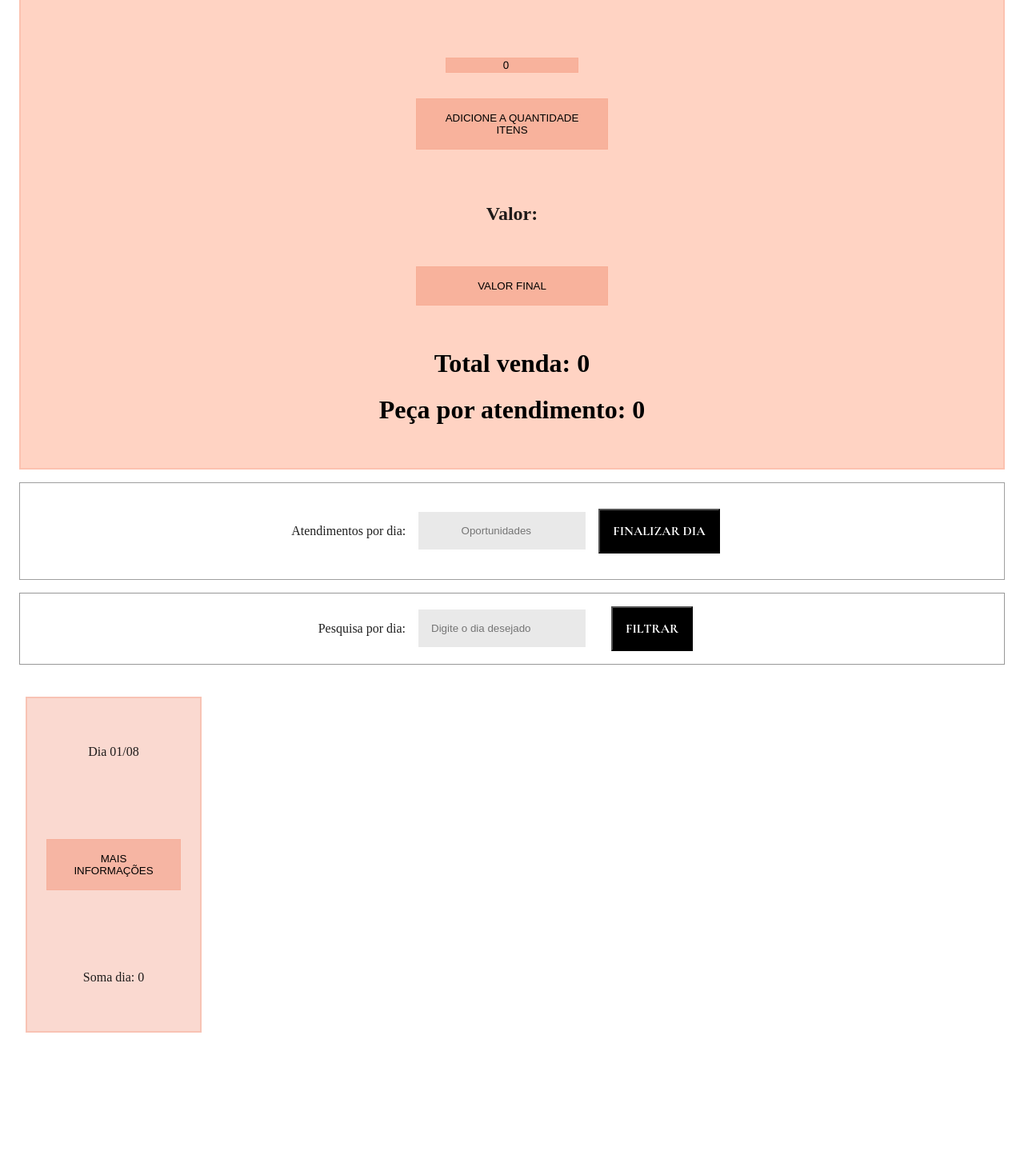
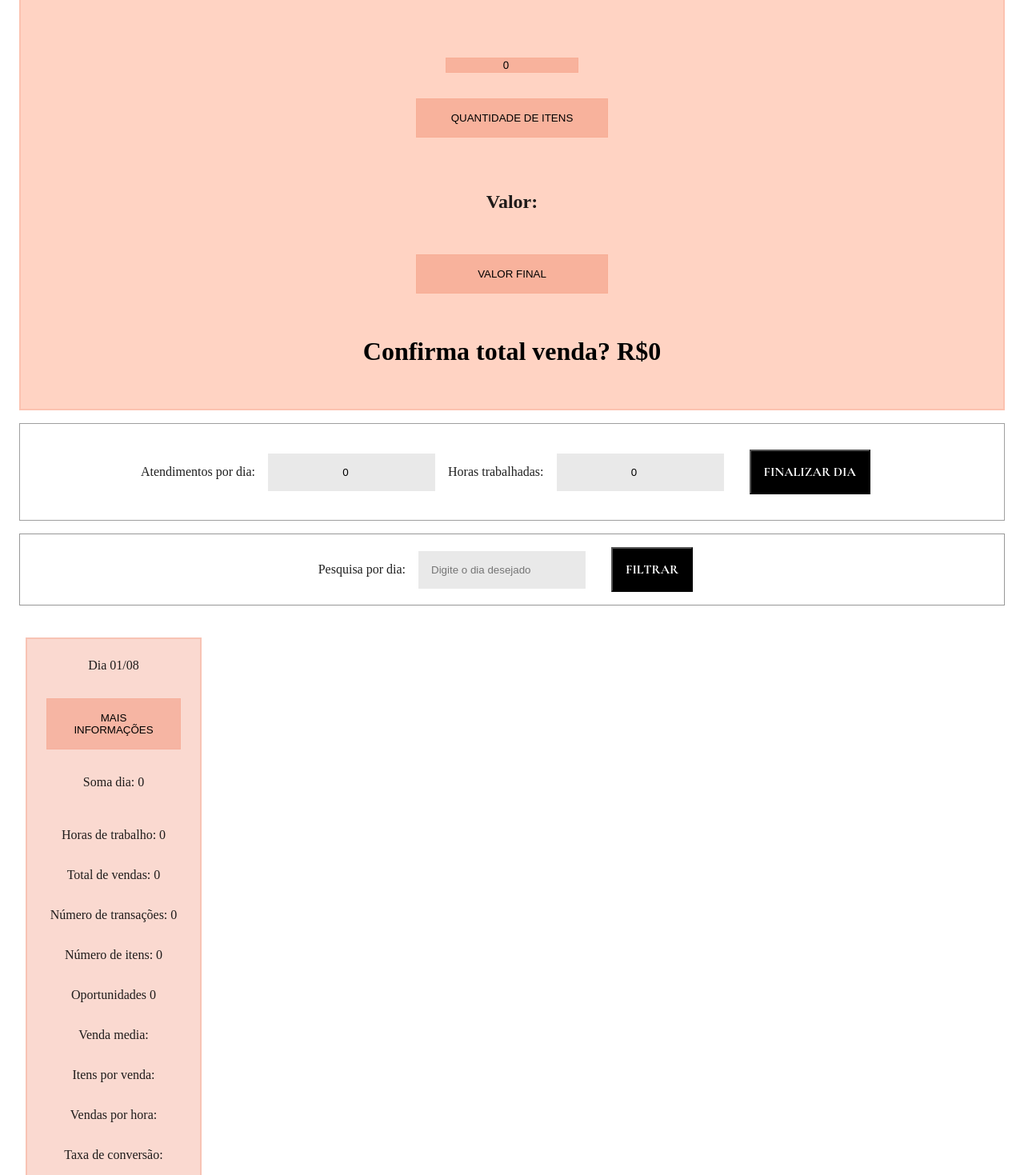
Before and after one commit to SabrinaPaschini/SellPersonalControl, an Angular app: page / in a window 1280 px wide. Shown: the part 341-1810 px from the top of the page at 80% size. Before the commit the page ends 1656 px from the top, so only its background shows below. Built offline with nearby package versions, Linux system fonts and the light colour scheme.

Commit message:
add: novos metodos para os dados coletados do borderô

```diff
--- a/src/app/app.component.html
+++ b/src/app/app.component.html
@@ -3,4 +3,6 @@
 
    <app-sell-control></app-sell-control>
 
+
+
 </div>
--- a/src/app/sell-control/sell-control.component.css
+++ b/src/app/sell-control/sell-control.component.css
@@ -171,6 +171,7 @@ h2 {
   padding: 1rem;
   background-color: rgba(128, 128, 128, 0.178);
   border: none;
+  margin-right: 1rem;
 }
 
 .filtro input {
@@ -180,3 +181,16 @@ h2 {
   background-color: rgba(128, 128, 128, 0.178);
   padding: 1rem;
 }
+
+.maisInfo, ul{
+  display: flex;
+  flex-direction: column;
+  flex-wrap: wrap;
+  width: 100%;
+  height: auto;
+  justify-content: center;
+  align-items: center;
+  list-style: none;
+  text-align: center;
+  padding: 1rem;
+ }
--- a/src/app/sell-control/sell-control.component.html
+++ b/src/app/sell-control/sell-control.component.html
@@ -1,3 +1,4 @@
+
 <div>
   <h1>Controle Diário Pessoal</h1>
 
@@ -25,9 +26,7 @@
         [(ngModel)]="itemTemp"
       />
 
-      <button class="btnAdd" (click)="guardaItem()">
-        Adicione a quantidade itens
-      </button>
+      <button class="btnAdd" (click)="guardaItem()">Quantidade de itens</button>
     </div>
 
     <div class="valor dos itens">
@@ -42,19 +41,19 @@
           [(ngModel)]="TodosPrecosTemp[i]"
         />
 
-        <button class="btnAdd" (click)="adicionarPreco()" >Valor final</button>
+        <button class="btnAdd" (click)="adicionarPreco()"> Valor final</button>
       </div>
-      <h1 >Total venda: {{ detalheVenda() }}</h1>
-      <h1>Peça por atendimento: {{ item }}</h1>
+      <h1>Confirma total venda? R${{ detalheVenda() }}</h1>
     </div>
   </div>
 </div>
 
 <section class="parteFinalColeta">
   <p>Atendimentos por dia:</p>
-
-  <input type="number" placeholder="Oportunidades" />
-  <button class="btnAddEnd" id="">Finalizar dia</button>
+  <input type="number" placeholder="Oportunidades" [(ngModel)]="oportunidades"/>
+  <p>Horas trabalhadas:</p>
+  <input type="number" placeholder="Horas trabalhadas"  [(ngModel)]="horasTrabalho" />
+  <button class="btnAddEnd" id="" >Finalizar dia</button>
 </section>
 
 <div class="filtro">
@@ -70,18 +69,17 @@
 
     <p>Soma dia: {{ total }}</p>
 
+    <div class="maisInfo" *ngIf="mais">
+      <p>Horas de trabalho: {{horasTrabalho}}</p>
+      <p>Total de vendas: {{ total }}</p>
+      <p>Número de transações: {{transacoes}}</p>
+      <p>Número de itens: {{ item }}</p>
+      <p>Oportunidades {{oportunidades}}</p>
 
-
-
-    <div class="maisInfo" *ngIf="mais">
-
-      <p>Quantidade de peças :{{item}}</p>
-
-      <li *ngFor="let precos of ">
-        <ul>
-           um array de cada venda:{{todosPrecos}}
-        </ul>
-      </li>
-
+      <p>Venda media:</p>
+      <p>Itens por venda:</p>
+      <p>Vendas por hora:</p>
+      <p>Taxa de conversão:</p>
     </div>
   </div>
+</div>
--- a/src/app/sell-control/sell-control.component.ts
+++ b/src/app/sell-control/sell-control.component.ts
@@ -18,16 +18,28 @@ export class SellControlComponent implements OnInit {
   TodosPrecosTemp: number[] = [0];
   todosPrecos: number[] = [0];
   acompanhamento: boolean = false;
-  mais: boolean = false;
+  mais: boolean = true;
 
   total: number = 0;
   media: number = 0;
 
   atendimentos: number = 0;
+  horasTrabalho: number = 0;
+  oportunidades: number = 0;
+
+  transacoes: number = 0;
 
   listaDiaria: number[] = []; // aqui vai uma lista de todos os valores vendidos no dia, mas quero que essa lista seja separada por cada bordero tb.
 
   constructor(private configService: ConfigService) {}
+
+  vendasDia() {
+    return (this.listaDiaria = this.todosPrecos);
+  }
+
+  somavendadiaria() {
+    this.listaDiaria;
+  }
 
   mostrarAcompanhamento() {
     if (this.acompanhamento === true) {
@@ -50,6 +62,7 @@ export class SellControlComponent implements OnInit {
   adicionarPreco() {
     this.todosPrecos = this.TodosPrecosTemp;
     this.TodosPrecosTemp = [0];
+    this.transacoes++;
   }
 
   detalheVenda() {
@@ -70,9 +83,20 @@ export class SellControlComponent implements OnInit {
     return parseFloat(this.media.toFixed(2));
   }
 
+  HorasTrabalho() {
+    return (this.horasTrabalho = this.horasTrabalho);
+  }
+
+  mostraDiv() {
+    if (this.mais === false) {
+      this.mais = true;
+    } else {
+      this.mais = false;
+    }
+  }
+
   //preciso de um metodo e variavel que guarde todas as vendas do dia e some elas, estou falando de um objeto, e a cada iteracao criar um novo obj com todos os itens da venda
   //é um metodo que vai guardar as variveis da venda e colocar na tabela, que é o proximo componente
-
 
   //friedman
   // horas de trabalho 2
@@ -83,31 +107,16 @@ export class SellControlComponent implements OnInit {
 
   // agora os calculos diario:
 
-// venda media ( 3 /4 )
+  //venda media ( 3 /4 )
   //itens por venda ( 5 /4 )
   //vendas por hora (3 / 2 )
   //taxa de conversao ( 4/6 * 100 )
 
   // calculo semanal
 
-
-
-  vendasDia() {
-
-  }
-
   bordero = {};
 
   // a cada vez que eu clicar no valor final, um novo bordero é criado com novos valores
 
-
-  mostraDiv() {
-    if (this.mais === false) {
-      this.mais = true;
-    } else {
-      this.mais = false;
-    }
-  }
-
   ngOnInit(): void {}
 }
--- a/src/app/usuario01/usuario01.component.ts
+++ b/src/app/usuario01/usuario01.component.ts
@@ -23,16 +23,22 @@ export class Usuario01Component implements OnInit {
 
   testedelista: number = 0 ;
   addPreco: number[] = [];
+  preco: number = 0;
 
-  adicionaLista(){
+
+  adicionaLista(
+
+  ){
     this.addPreco.push(this.testedelista)
     this.testedelista = 0 ;
   }
 
+
+
+
+
+
   ngOnInit(): void {
 
   }
-
-
-
 }
```
Also changed, not shown: src/app/usuario01/usuario01.component.html (line endings or trailing spaces). Lines whose indentation alone changed are shown as unchanged.
